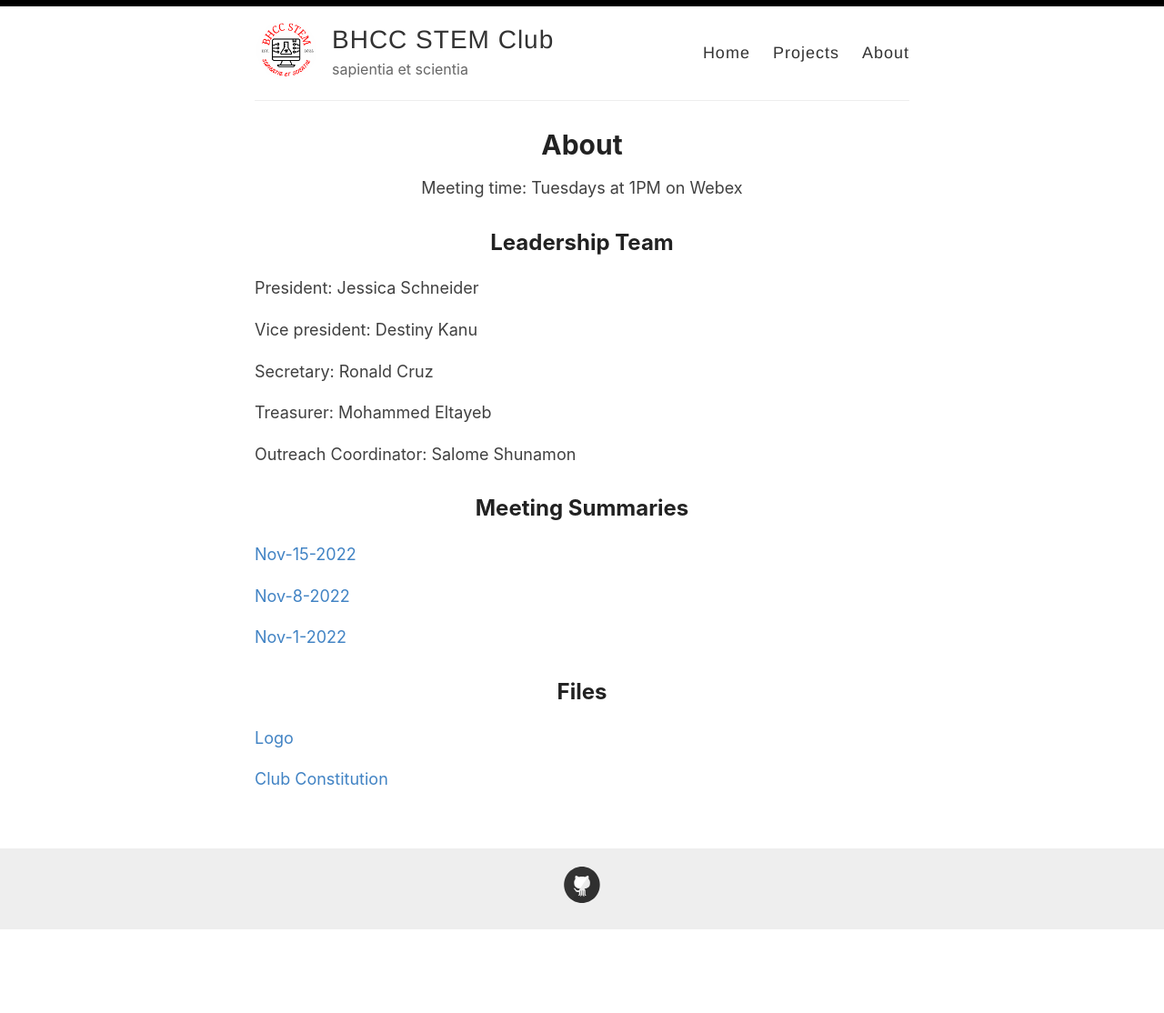
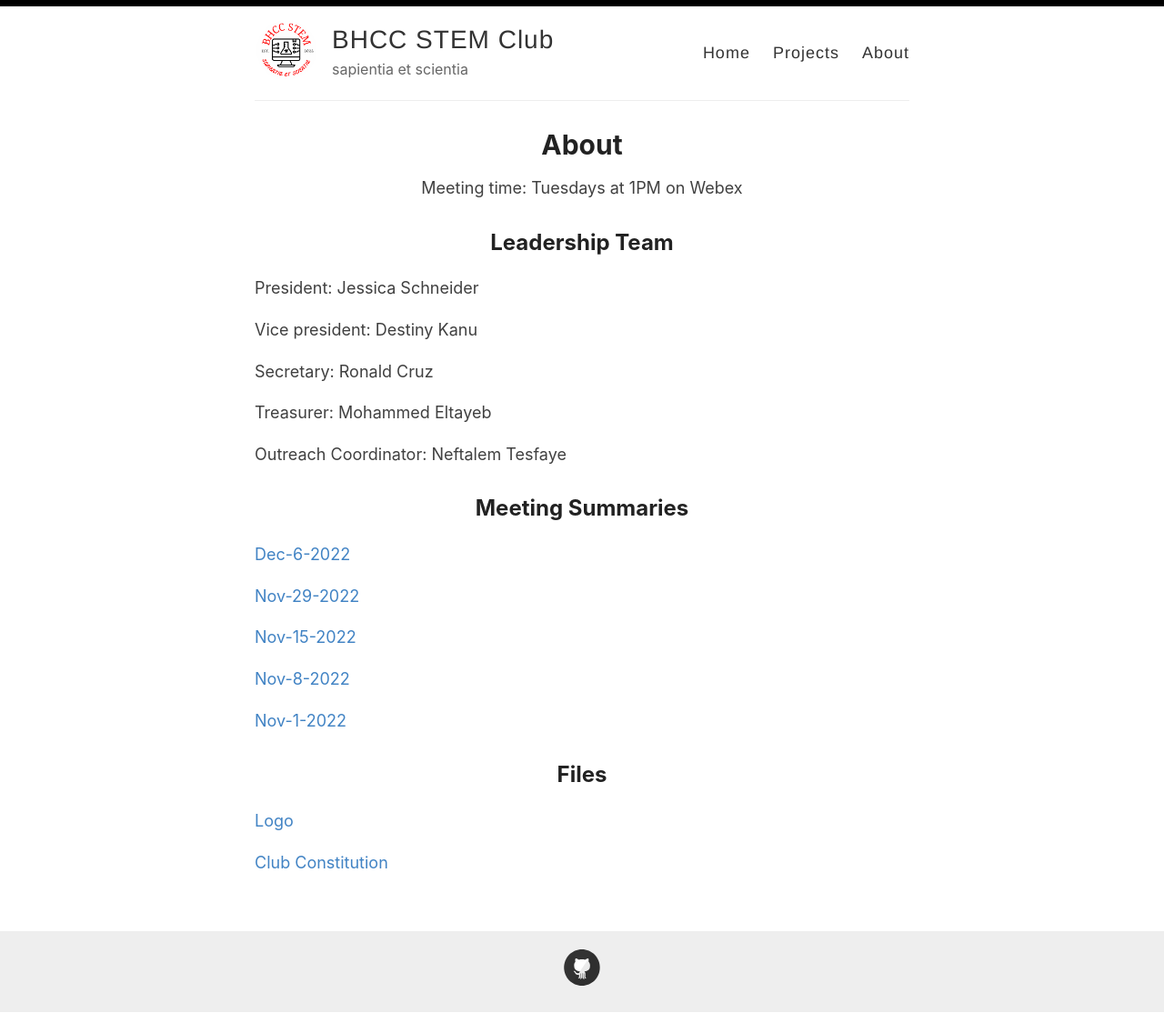
Before and after one commit to bhccstem/bhccstem.github.io, a Jekyll site: the page built from _pages/about.md, in a window 1280 px wide. Shown: the whole page at 91% size. Built offline with Jekyll 4.4.1, drawn with Linux system fonts in a browser that asks for light colours; before the commit the page ends 1023 px from its top, so only the background shows below that.

Commit message:
Update about.md

```diff
--- a/_pages/about.md
+++ b/_pages/about.md
@@ -24,11 +24,15 @@ Treasurer: Mohammed Eltayeb
 
 <!-- - m.eltayeb@bhcc.edu -->
 
-Outreach Coordinator: Salome Shunamon
+Outreach Coordinator: Neftalem Tesfaye
 
-<!-- - salome.shunamon01@bhcc.edu -->
+<!-- - Neftalem.tesfaye@bhcc.edu -->
 
 ## Meeting Summaries
+
+[Dec-6-2022](https://bhccstem.github.io/files/STEM_Meeting_Notes_12_6_22.pdf)
+
+[Nov-29-2022](https://bhccstem.github.io/files/STEM_Meeting_Notes_11_29_22.pdf)
 
 [Nov-15-2022](https://bhccstem.github.io/files/STEM_Meeting_Notes_11_15_22.pdf)
 
```
